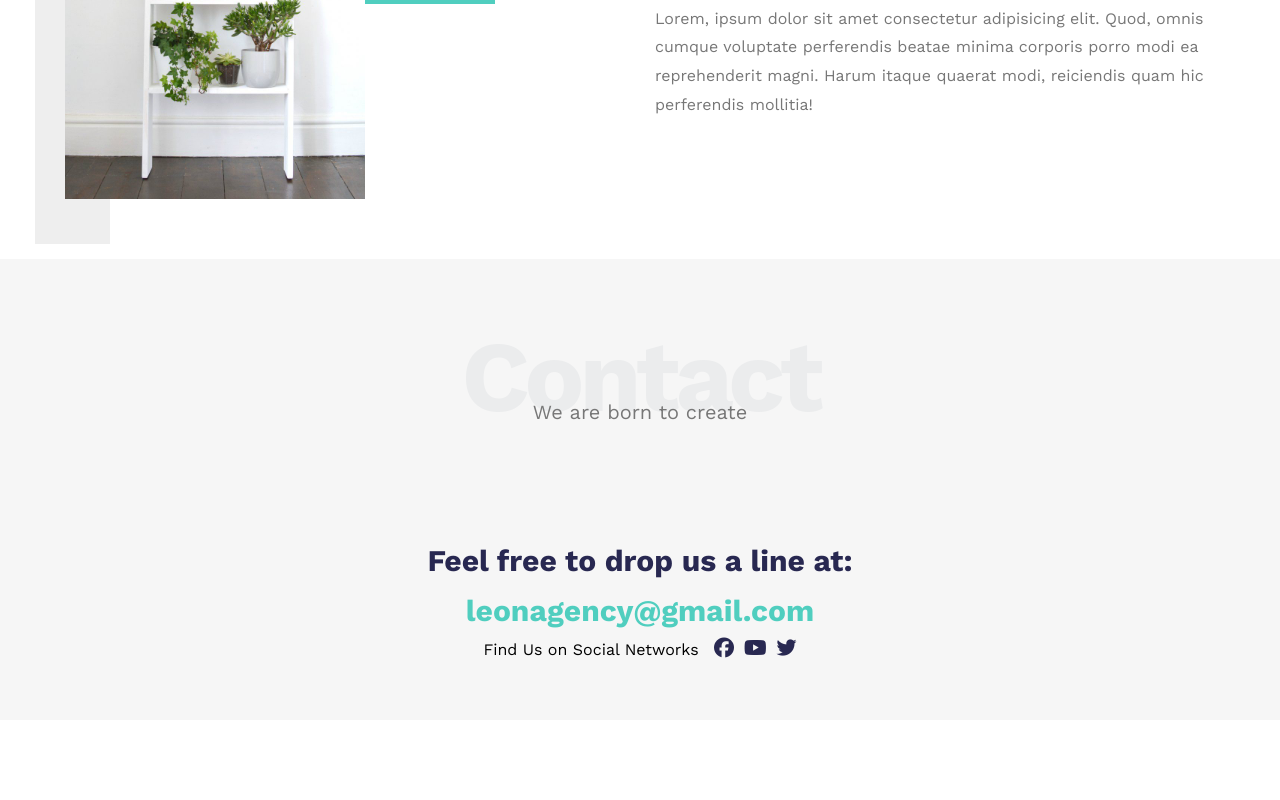
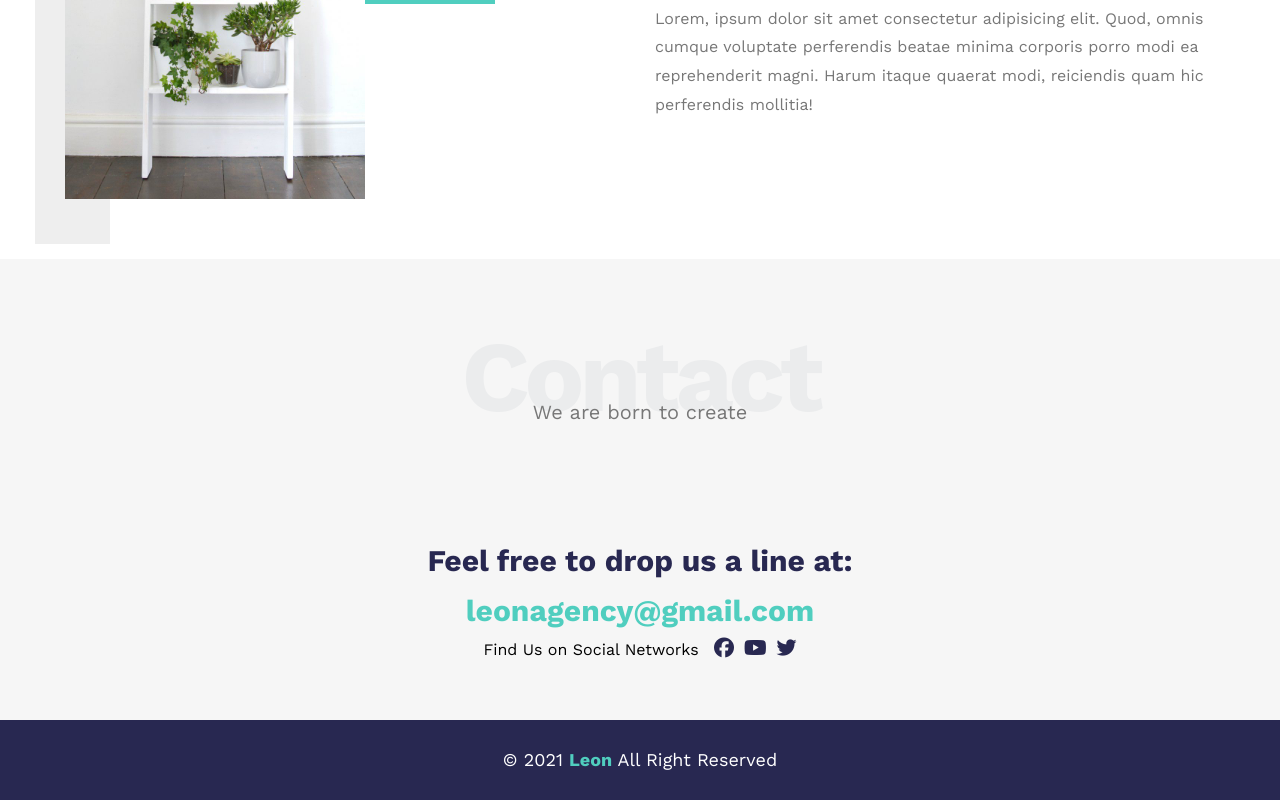
Before and after one commit to TheSilentOwl/landing-page, a plain HTML site: page index.html in a window 1280 px wide. Shown: the part 2967-3767 px from the top of the page. Before the commit the page ends 3687 px from the top, so only its background shows below. Drawn offline with nearby package versions, Linux system fonts and the light colour scheme.

Commit message:
footer complete, horizontal scroll hidden, some refactors for next time for better appearance checking and code simplification

```diff
--- a/css/leon.css
+++ b/css/leon.css
@@ -27,14 +27,12 @@ a {
   color: white;
 }
 
-body {
+html, body{
   font-family: "Work Sans", sans-serif;
-  /* overflow: hidden; */
+  /* max-width: 100vw; */
+  overflow-x: hidden;
 }
 
-/* .parent {
-  background-color: #eee;
-} */
 
 .container {
   margin-left: auto;
@@ -477,3 +475,18 @@ span.line:nth-child(2) {
   color: var(--secondary-color);
   font-size: 20px;
 }
+
+/* footer */
+/* ====================== */
+footer {
+  padding: calc(var(--section-padding) / 2);
+  background-color: var(--secondary-color);
+  color: white;
+  text-align: center;
+  font-size: 18px;
+}
+
+footer span {
+  color: var(--primary-color);
+  font-weight: bold;
+}
--- a/index.html
+++ b/index.html
@@ -202,5 +202,8 @@
         <p>Find Us on Social Networks <i class="fa-brands fa-facebook"></i><i class="fa fa-brands fa-youtube"></i><i class="fa-brands fa-twitter"></i></p>
       </div>
     </div>
+    <footer>
+      &copy; 2021 <span>Leon</span> All Right Reserved
+    </footer>
   </body>
 </html>
```
